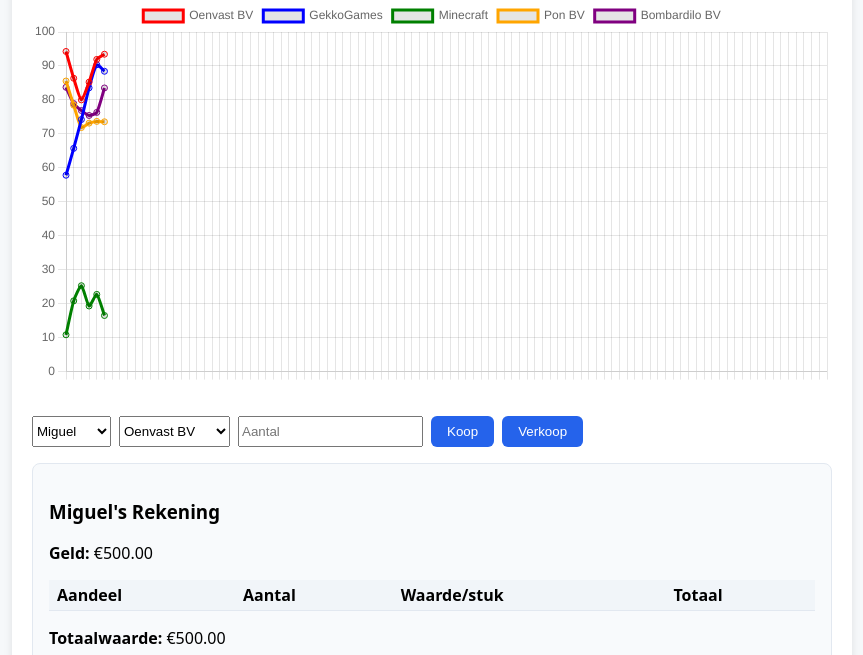
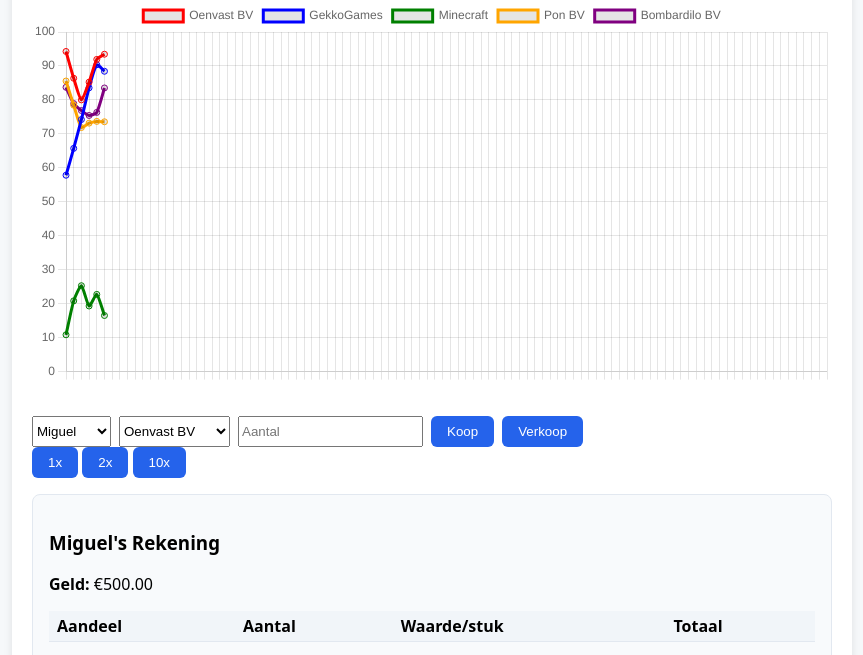
Before and after one commit to migekkoHecker/games, a plain HTML site: page stock_market/index.html in a window 1280 px wide. Shown: the part 126-781 px from the top of the page, without its empty margins (208-1071 px from the left). Drawn offline with nearby package versions, Linux system fonts and the light colour scheme.

Commit message:
Update index.html

```diff
--- a/stock_market/index.html
+++ b/stock_market/index.html
@@ -19,8 +19,14 @@
       <button id="buy">Koop</button>
       <button id="sell">Verkoop</button>
     </div>
+
+    <div id="speed-controls">
+      <button data-speed="1000" class="active">1x</button>
+      <button data-speed="500">2x</button>
+      <button data-speed="100">10x</button>
+    </div>
+
     <div id="portfolio" class="portfolio"></div>
-
     <pre id="log"></pre>
   </div>
 </body>
```
